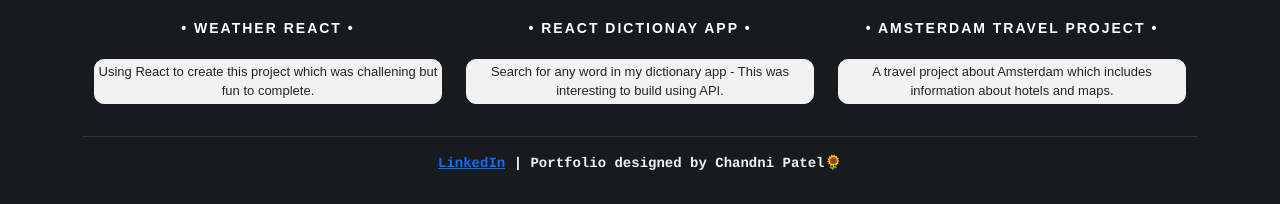
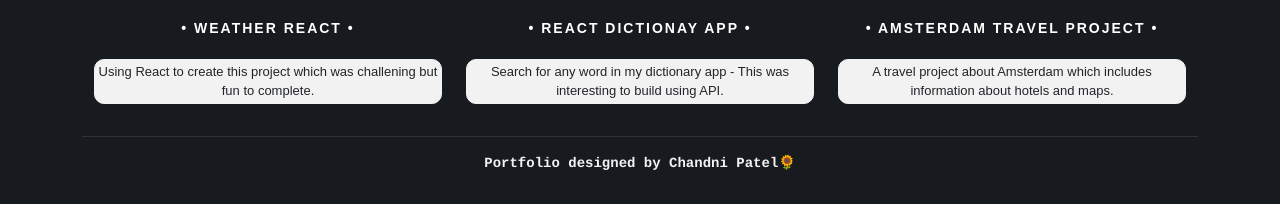
Before and after one commit to chandn33/portfolio-next, a plain HTML site: page index.html in a window 1280 px wide. Shown: the part 1097-1301 px from the top of the page. Drawn offline with nearby package versions, Linux system fonts and the light colour scheme.

Commit message:
Update index.html

```diff
--- a/index.html
+++ b/index.html
@@ -85,6 +85,6 @@
 </div>
 </div>
 <hr>
-<footer><a href="https://www.linkedin.com/in/ch4ndn1/">LinkedIn</a> | Portfolio designed by Chandni Patel🌻</footer>
+<footer>Portfolio designed by Chandni Patel🌻</footer>
   </body>
 </html>
```
